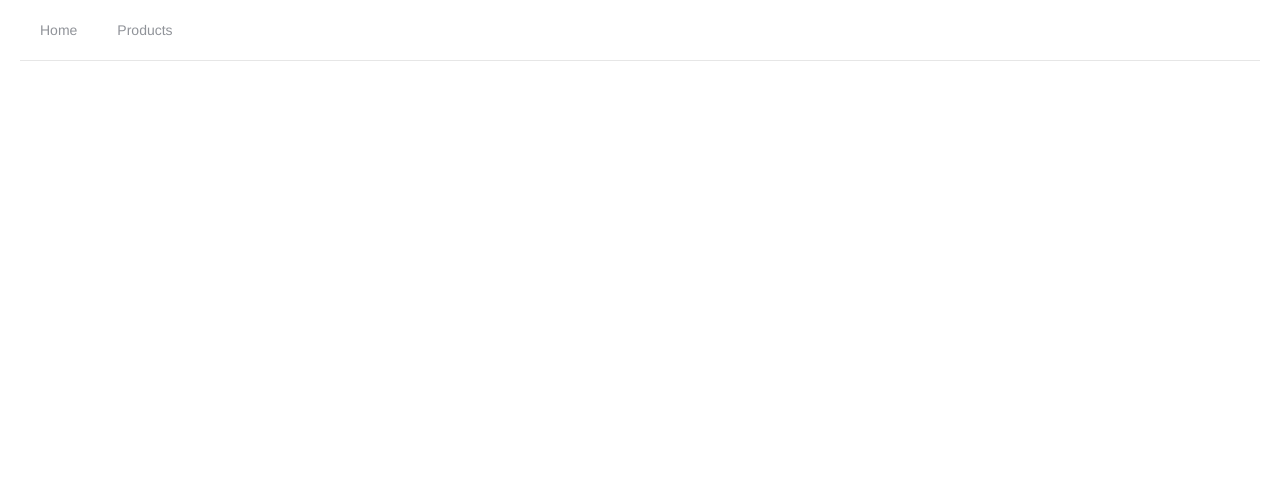
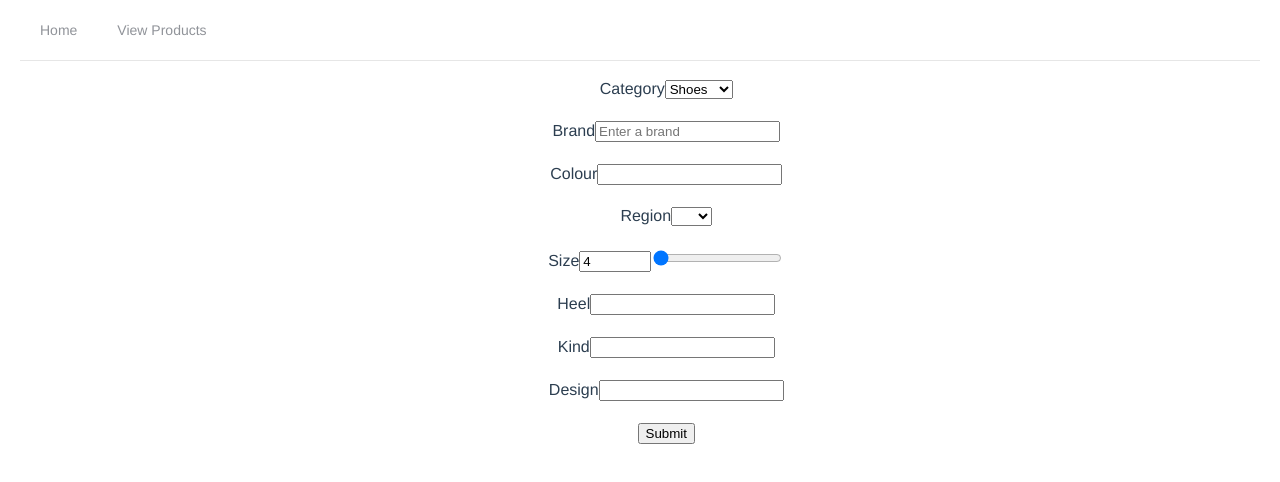
Before and after one commit to Godis/xplore-web, a Vue app: page /products/create in a window 1280 px wide. Shown: the top 482 px of the page. Built offline with nearby package versions, Linux system fonts and the light colour scheme.

Commit message:
Product create page added

```diff
--- a/src/App.vue
+++ b/src/App.vue
@@ -4,7 +4,7 @@
       <el-header>
           <el-menu class="el-menu-demo" mode="horizontal" width="100%" :router="true">
             <el-menu-item index="/">Home</el-menu-item>
-            <el-menu-item index="/products">Products</el-menu-item>
+            <el-menu-item index="/products">View Products</el-menu-item>
           </el-menu>
       </el-header>
       <el-main>
--- a/src/router.ts
+++ b/src/router.ts
@@ -1,7 +1,8 @@
 import Vue from 'vue';
 import Router from 'vue-router';
 import Home from './views/Home.vue';
-import ProductList from './views/ProductList.vue';
+import ProductView from './views/ProductView.vue';
+import ProductCreate from './views/ProductCreate.vue';
 
 Vue.use(Router);
 
@@ -17,7 +18,12 @@ export default new Router({
     {
       path: '/products',
       name: 'products',
-      component: ProductList,
+      component: ProductView,
+    },
+    {
+      path: '/products/create',
+      name: 'products-create',
+      component: ProductCreate,
     },
   ],
 });
--- /dev/null
+++ b/src/views/ProductCreate.vue
@@ -0,0 +1,90 @@
+<template>
+    <div>
+        <el-row :gutter="20">
+          <el-col :span="23" :offset="1">
+            <form class="el-form" v-on:submit.prevent="submit(product)">
+                <div class="el-form-item">
+                    <label>Category</label>
+                    <select name="category" v-model="product.category">
+                        <option v-for="category in categories">{{ category }}</option>
+                    </select>
+                </div>
+                <div class="el-form-item">
+                    <label>Brand</label>
+                    <input v-model="product.brand" class="input" type="text" placeholder="Enter a brand">
+                </div>
+                <div class="el-form-item">
+                    <label>Colour</label>
+                    <input v-model="product.colour" class="input" type="text" list="colours">
+                    <datalist id="colours">
+                        <option v-for="colour in colours">{{ colour }}</option>
+                    </datalist>
+                </div>
+                <div class="el-form-item">
+                    <label>Region</label>
+                    <select name="region" v-model="product.region">
+                        <option v-for="region in regions">{{ region }}</option>
+                    </select>
+                </div>
+                <div class="el-form-item">
+                    <label>Size</label>
+                    <input v-model="product.size" type="number" min="4" max="50" step="0.5" readonly>
+                    <input name="size" v-model="product.size" type="range" min="4" max="50" step="0.5">
+                </div>
+                <div v-if="product.category == 'Shoes'" class="el-form-item">
+                    <label>Heel</label>
+                    <input v-model="product.description.heel" class="input" type="text">
+                </div>
+                <div v-if="product.category == 'Shoes'" class="el-form-item">
+                    <label>Kind</label>
+                    <input v-model="product.description.kind" class="input" type="text">
+                </div>
+                <div v-if="product.category == 'Shoes'" class="el-form-item">
+                    <label>Design</label>
+                    <input v-model="product.description.design" class="input" type="text">
+                </div>
+                <div class="el-form-item">
+                    <button class="button is-primary">Submit</button>
+                </div>
+            </form>
+          </el-col>
+        </el-row>
+    </div>
+</template>
+
+<script lang="ts">
+import Vue from 'vue';
+import axios from 'axios';
+
+export default Vue.extend({
+  name: 'ProductCreate',
+  data() {
+    return {
+        categories: ['Shoes', 'Clothes'],
+        colours: ['Aquamarine', 'Blue', 'Brown', 'Black', 'Cyan', 'Green', 'Grey', 'Indigo', 'Lime', 'Magenta',
+         'Maroon', 'Navy', 'Olive', 'Orange', 'Pink', 'Purple', 'Red', 'Silver', 'Tan', 'Teal', 'Turquoise', 'Violet',
+         'White', 'Yellow'],
+        regions: ['UK', 'US', 'EU'],
+        product: {
+            category: 'Shoes',
+            brand: '',
+            colour: '',
+            region: '',
+            size: 4,
+            description: {},
+        },
+    };
+  },
+  methods: {
+    submit: (product: any) => {
+
+        if (product.category !== 'Shoes') { product.description = {}; }
+
+        alert(JSON.stringify(product));
+
+        axios.post('http://godis.org.uk/xplore/products', product)
+            .then((_) => location.href = '/products');
+    },
+  },
+});
+</script>
--- a/src/views/ProductList.vue
+++ /dev/null
@@ -1,44 +0,0 @@
-<template>
-    <div>
-        <el-row :gutter="20">
-          <el-col :span="23" :offset="1">
-              <div class="grid-content bg-purple">
-                <el-table :data="products" stripe border style="width: 100%">
-                    <el-table-column prop="id" label="id" width="180"></el-table-column>
-                    <el-table-column prop="size" label="Size"></el-table-column>
-                    <el-table-column prop="region" label="Region"></el-table-column>
-                    <el-table-column prop="colour" label="Colour"></el-table-column>
-                    <el-table-column prop="brand" label="Brand" width="180"></el-table-column>
-                    <el-table-column prop="category" label="Category"></el-table-column>
-                </el-table>
-              </div>
-          </el-col>
-        </el-row>
-        <el-row>
-            <el-button v-on:click="create()" type="primary" plain>Create a Product</el-button>
-        </el-row>
-    </div>
-</template>
-<script lang="ts">
-import Vue from 'vue';
-import axios from 'axios';
-
-export default Vue.extend({
-  name: 'ProductList',
-  data() {
-    return {
-      products: [],
-    };
-  },
-  methods: {
-    create: (event: any) => {
-        location.href = '/';
-    },
-  },
-  mounted() {
-    axios.get('http://godis.org.uk/xplore/products').then((res) => {
-      this.products = res.data;
-    });
-  },
-});
-</script>
--- /dev/null
+++ b/src/views/ProductView.vue
@@ -0,0 +1,47 @@
+<template>
+    <div>
+        <el-row :gutter="20">
+          <el-col :span="20" :offset="4">
+            <el-table :data="products" stripe border style="width: 100%">
+                <el-table-column prop="category" label="Category"></el-table-column>
+                <el-table-column prop="brand" label="Brand" width="180"></el-table-column>
+                <el-table-column prop="colour" label="Colour"></el-table-column>
+                <el-table-column prop="sizing" label="Size"></el-table-column>
+            </el-table>
+          </el-col>
+        </el-row>
+        <el-row>
+            <el-button v-on:click="create()" type="primary" plain>Create a Product</el-button>
+        </el-row>
+    </div>
+</template>
+
+<script lang="ts">
+import Vue from 'vue';
+import axios from 'axios';
+
+export default Vue.extend({
+  name: 'ProductView',
+  data() {
+    return {
+      products: [],
+    };
+  },
+  methods: {
+    create: (event: any) => {
+        location.href = '/products/create';
+    },
+  },
+  mounted() {
+    axios.get('http://godis.org.uk/xplore/products').then((res) => {
+      const products = res.data.map(
+        (product: any) => {
+            product.sizing = product.size + ' (' + product.region + ')';
+            return product;
+        },
+      );
+      this.products = products;
+    });
+  },
+});
+</script>
```
